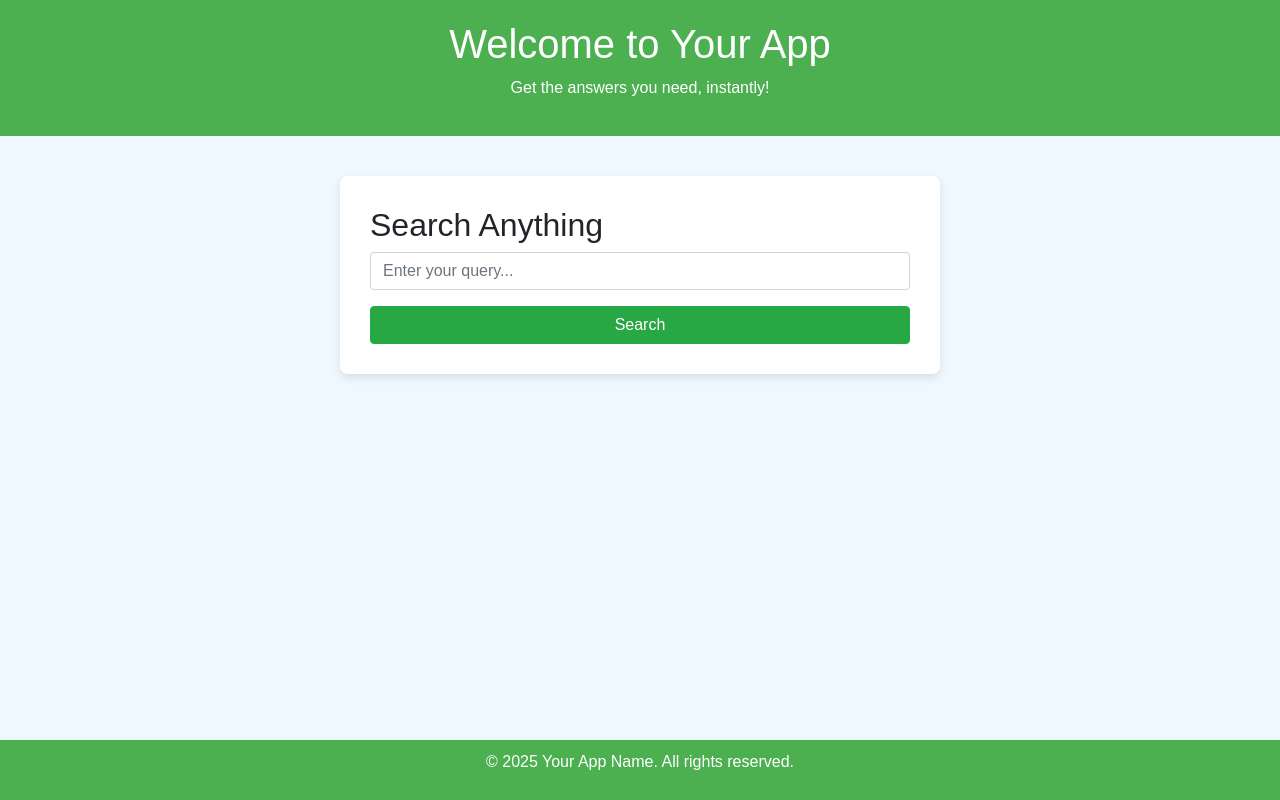
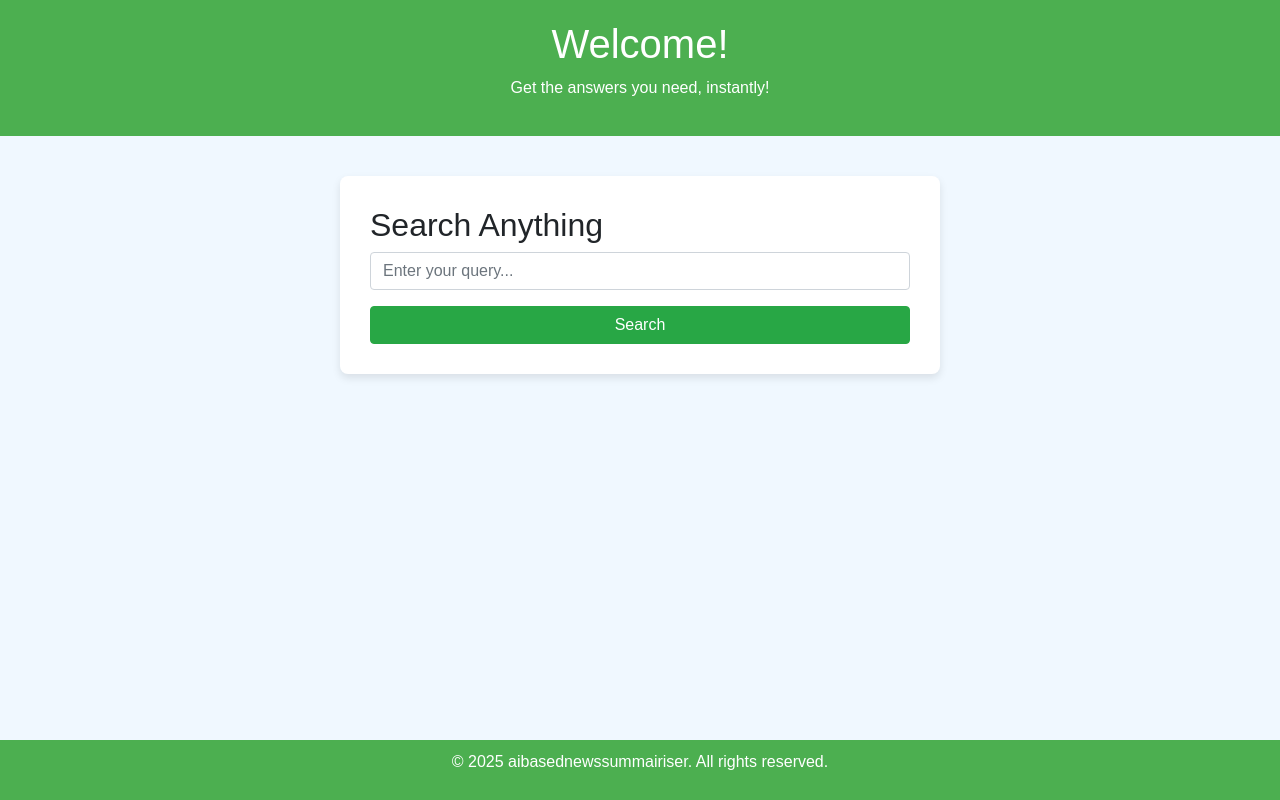
Before and after one commit to annadichandana/aibasednewsSummarizer, a Django app: page / in a window 1280 px wide. Run offline with Django 5.2, Linux system fonts and the light colour scheme; some libraries are stand-ins or nearby versions.

Commit message:
Update index.html

```diff
--- a/appmy/templates/index.html
+++ b/appmy/templates/index.html
@@ -3,7 +3,7 @@
 <head>
     <meta charset="UTF-8">
     <meta name="viewport" content="width=device-width, initial-scale=1.0">
-    <title>Your App Name</title>
+    <title>News Summairiser</title>
     <link href="https://stackpath.bootstrapcdn.com/bootstrap/4.5.2/css/bootstrap.min.css" rel="stylesheet">
     <style>
         body {
@@ -44,7 +44,7 @@
 <body>
 
     <div class="header">
-        <h1>Welcome to Your App</h1>
+        <h1>Welcome!</h1>
         <p>Get the answers you need, instantly!</p>
     </div>
 
@@ -62,7 +62,7 @@
     </div>
 
     <div class="footer">
-        <p>&copy; 2025 Your App Name. All rights reserved.</p>
+        <p>&copy; 2025 aibasednewssummairiser. All rights reserved.</p>
     </div>
 
     <script src="https://code.jquery.com/jquery-3.5.1.slim.min.js"></script>
```
